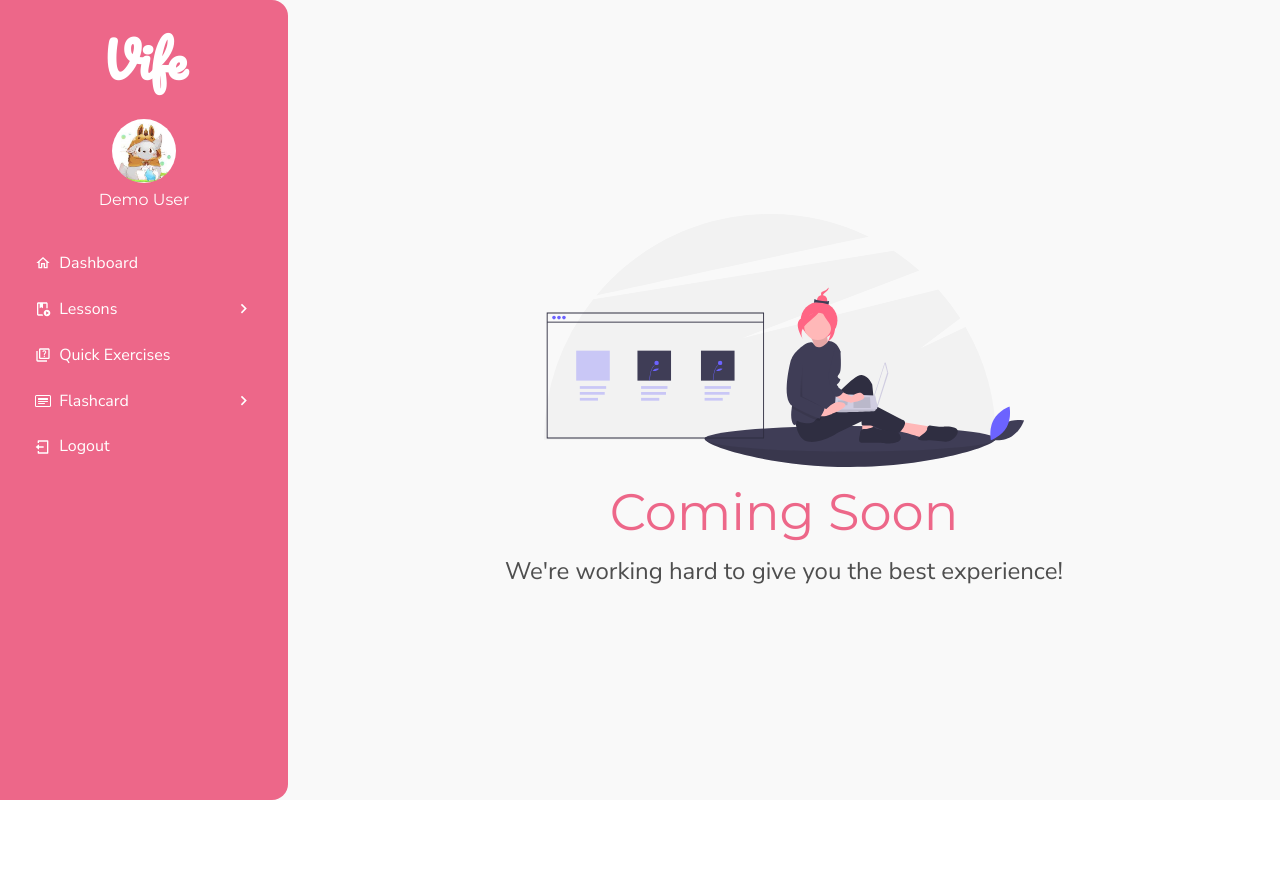
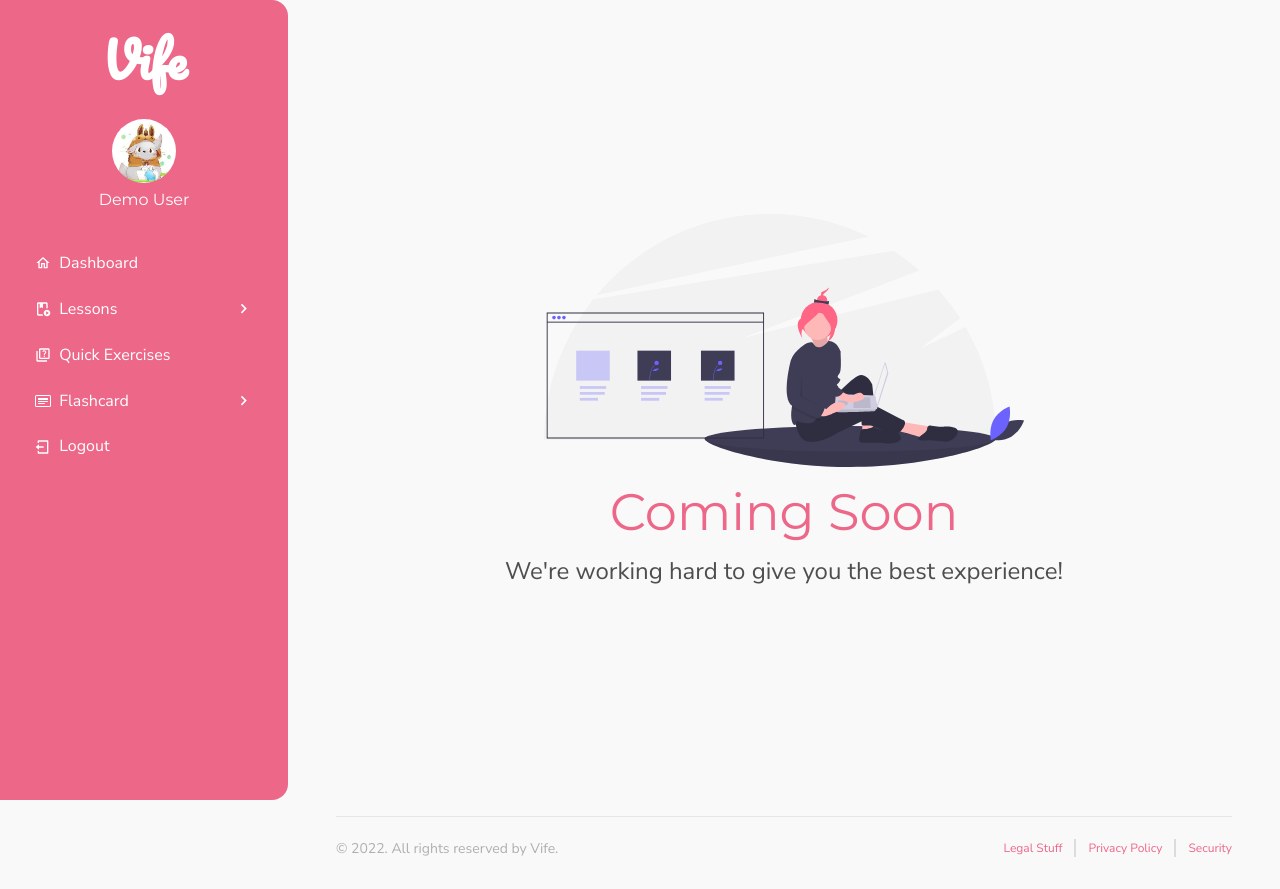
Before and after one commit to MuoiVung/VietnameseForEveryone, a React (Create React App) app: page /lessons/intermediate in a window 1280 px wide. Before the commit the page ends 800 px from the top, so only its background shows below. Built offline with nearby package versions, Linux system fonts and the light colour scheme; a web font is replaced by a local one.

Commit message:
added footer

```diff
--- /dev/null
+++ b/src/components/Layout/Footer.jsx
@@ -0,0 +1,61 @@
+import React from "react";
+import styled from "styled-components";
+
+const StyledFooter = styled.footer`
+  border-top: 1px solid #e6e6e6;
+  margin-top: 3rem;
+  display: flex;
+  justify-content: space-between;
+  padding-top: 1.5rem;
+
+  p {
+    text-align: left;
+    color: #afafaf;
+    font-size: 14px;
+  }
+
+  div {
+    display: flex;
+  }
+
+  button {
+    display: block;
+    color: var(--color-primary);
+    font-size: 12px;
+    cursor: pointer;
+    outline: none;
+    background-color: transparent;
+    border: none;
+  }
+
+  button:hover {
+    color: #ffa7a0;
+  }
+
+  button::after {
+    content: "";
+    margin: 0 12px;
+    border: 1px solid #afafaf;
+    opacity: 0.4;
+  }
+
+  button:last-child::after {
+    content: "";
+    display: none;
+  }
+`;
+
+const Footer = () => {
+  return (
+    <StyledFooter>
+      <p>© 2022. All rights reserved by Vife.</p>
+      <div>
+        <button>Legal Stuff</button>
+        <button>Privacy Policy</button>
+        <button>Security</button>
+      </div>
+    </StyledFooter>
+  );
+};
+
+export default Footer;
--- a/src/components/Layout/HomePage.jsx
+++ b/src/components/Layout/HomePage.jsx
@@ -2,14 +2,18 @@ import React, { Fragment } from "react";
 import { Outlet } from "react-router-dom";
 import MainNavigation from "./MainNavigation";
 import classes from "./HomePage.module.css";
+import Footer from "./Footer";
 
 const HomePage = () => {
   return (
     <Fragment>
       <MainNavigation />
-      <main className={classes.container}>
-        <Outlet />
-      </main>
+      <div className={classes.container}>
+        <main className={classes.main}>
+          <Outlet />
+        </main>
+        <Footer />
+      </div>
     </Fragment>
   );
 };
--- a/src/components/Layout/HomePage.module.css
+++ b/src/components/Layout/HomePage.module.css
@@ -6,3 +6,7 @@
   min-height: 100vh;
   background-color: var(--color-bg);
 }
+
+.main {
+  min-height: 84vh;
+}
--- a/src/components/Layout/MainNavigation.module.css
+++ b/src/components/Layout/MainNavigation.module.css
@@ -6,6 +6,7 @@
   background-color: var(--color-primary);
   color: var(--color-text);
   border-radius: 0 16px 16px 0;
+  z-index: 100;
 }
 
 .container {
@@ -24,7 +25,6 @@
   text-align: center;
   margin: 2rem 0;
 }
-
 
 .user-avatar img {
   display: block;
@@ -73,7 +73,7 @@ a.active {
   transition: all 0.25s ease;
 }
 
-a.active~.subnav {
+a.active ~ .subnav {
   display: block;
 }
 
@@ -91,13 +91,12 @@ a.active .icon-arrow.hidden {
 }
 
 .icon-arrow {
-    font-size: 1.2rem
+  font-size: 1.2rem;
 }
 
 .icon-arrow.hidden {
   display: none;
 }
-
 
 .subnav {
   display: none;
```
Lines whose indentation alone changed are shown as unchanged.
